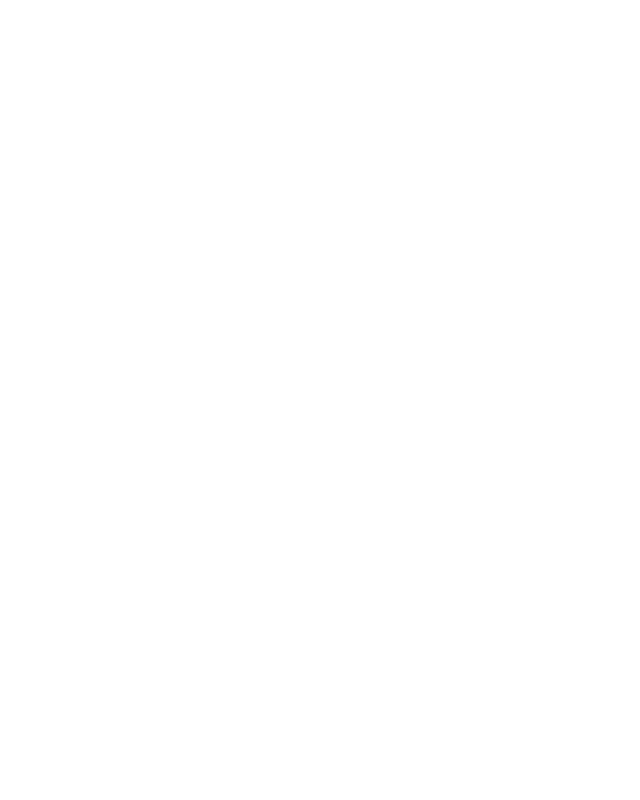
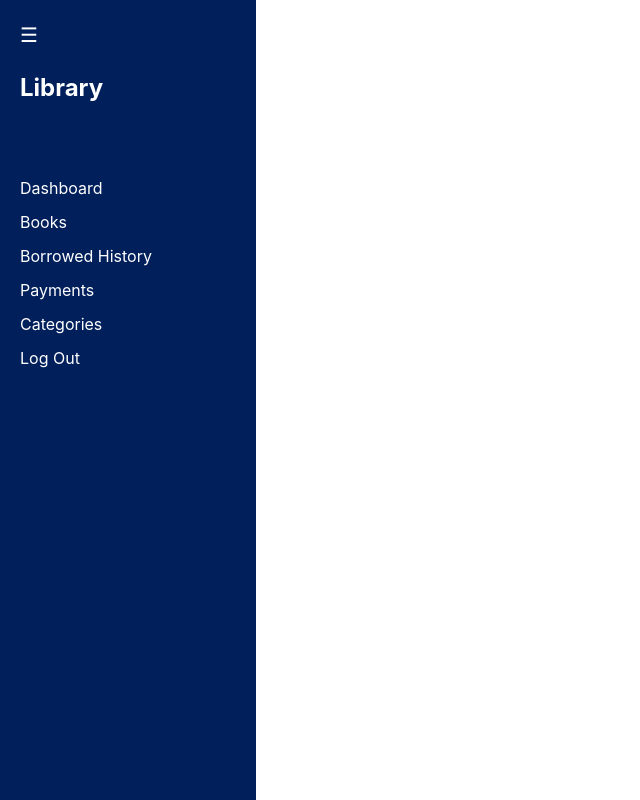
Before and after one commit to OshadiJayananda/lms-frontend, a React (Create React App) app: page /sideBar in a window 1280 px wide. Before the commit this address had no page. Shown: the whole page, without its empty margins (0-640 px from the left). Built offline with nearby package versions, Linux system fonts and the light colour scheme.

Commit message:
Login changes

```diff
--- a/package.json
+++ b/package.json
@@ -10,6 +10,7 @@
     "axios": "^1.7.9",
     "react": "^19.0.0",
     "react-dom": "^19.0.0",
+    "react-icons": "^5.4.0",
     "react-router-dom": "^7.1.3",
     "react-scripts": "5.0.1",
     "react-toastify": "^11.0.3",
--- /dev/null
+++ b/src/Admin/AdminDashboard.js
@@ -0,0 +1,11 @@
+import React from 'react'
+
+function AdminDashboard() {
+  return (
+    <div>
+      <h1>Admin Dashboard</h1>
+    </div>
+  )
+}
+
+export default AdminDashboard
--- a/src/App.js
+++ b/src/App.js
@@ -4,6 +4,9 @@ import Home from './Components/Home';
 import Login from './Components/Login';
 import SignIn from './Components/SignIn';
 import Dashboard from './User/Dashboard';
+import SideBar from './Components/SideBar';
+import Categories from './Admin/Categories';
+import AdminDashboard from './Admin/AdminDashboard';
 
 function App() {
   return (
@@ -15,7 +18,10 @@ function App() {
           <Route path="/" element={<Home />} />
           <Route path="/login" element={<Login />} />
           <Route path="/signIn" element={<SignIn />} />
+          <Route path="/sideBar" element={<SideBar />} />
           <Route path="/dashboard" element={<Dashboard />} />
+          <Route path="/adminDashboard" element={<AdminDashboard/>} />
+          <Route path="/categories" element={<Categories />} />
 
         </Routes>
       </div>
--- /dev/null
+++ b/src/Components/Header.js
@@ -0,0 +1,55 @@
+import React,{useState} from 'react'
+
+function Header() {
+      const [isSidebarCollapsed, setSidebarCollapsed] = useState(false);
+
+
+  return (
+
+      <div
+          style={{
+            marginLeft: isSidebarCollapsed ? "5%" : "1%",
+            display: "flex",
+            padding: "10px 0",
+            gap: "15px",
+          }}
+        >
+          <a
+            href="#"
+            style={{
+              color: "#000",
+              textDecoration: "none",
+              fontSize: "16px",
+              cursor: "pointer",
+            }}
+          >
+            Book Requests
+          </a>
+          <a
+            href="#"
+            style={{
+              color: "#000",
+              textDecoration: "none",
+              fontSize: "16px",
+              cursor: "pointer",
+            }}
+          >
+            Renew Requests
+          </a>
+          <a
+            href="#"
+            style={{
+              color: "#000",
+              textDecoration: "none",
+              fontSize: "16px",
+              cursor: "pointer",
+            }}
+          >
+            Member Info
+          </a>
+        </div>
+
+  )
+}
+
+export default Header
--- a/src/Components/Login.js
+++ b/src/Components/Login.js
@@ -22,9 +22,9 @@ function Login() {
 
       // Navigate based on the role
       if (userRole === "admin") {
+        navigate("/adminDashboard");
+      } else if (userRole === "user") {
         navigate("/dashboard");
-      } else if (userRole === "user") {
-        navigate("/addBook");
       } else {
         alert("Unknown role: " + userRole);
       }
--- /dev/null
+++ b/src/Components/SideBar.js
@@ -0,0 +1,67 @@
+import React, { useState } from 'react';
+
+function SideBar({ isCollapsed, onToggle }) {
+  return (
+    <div
+      style={{
+        width: isCollapsed ? '5%' : '20%',
+        backgroundColor: '#001f5b',
+        color: '#fff',
+        height: '100vh',
+        position: 'fixed',
+        transition: 'width 0.3s ease',
+      }}
+    >
+      <div style={{ padding: '20px', display: 'flex', flexDirection: 'column', alignItems: isCollapsed ? 'center' : 'flex-start' }}>
+        <button
+          style={{
+            background: 'none',
+            border: 'none',
+            color: '#fff',
+            fontSize: '20px',
+            cursor: 'pointer',
+            marginBottom: '20px',
+          }}
+          onClick={onToggle}
+        >
+          ☰
+        </button>
+        {!isCollapsed && <h1 style={{ textAlign: 'center', fontSize: '24px', marginBottom: '30px', fontWeight: 'bold' }}>Library</h1>}
+        <ul style={{ listStyleType: 'none', padding: 0, marginTop: isCollapsed ? '10px' : '30px' }}>
+          <li style={{ margin: '10px 0' }}>
+            <a href="/dashboard" style={{ color: '#fff', textDecoration: 'none', fontSize: isCollapsed ? '10px' : '16px' }}>
+              Dashboard
+            </a>
+          </li>
+          <li style={{ margin: '10px 0' }}>
+            <a href="#" style={{ color: '#fff', textDecoration: 'none', fontSize: isCollapsed ? '10px' : '16px' }}>
+              Books
+            </a>
+          </li>
+          <li style={{ margin: '10px 0' }}>
+            <a href="#" style={{ color: '#fff', textDecoration: 'none', fontSize: isCollapsed ? '10px' : '16px' }}>
+              Borrowed History
+            </a>
+          </li>
+          <li style={{ margin: '10px 0' }}>
+            <a href="#" style={{ color: '#fff', textDecoration: 'none', fontSize: isCollapsed ? '10px' : '16px' }}>
+              Payments
+            </a>
+          </li>
+          <li style={{ margin: '10px 0' }}>
+            <a href="/categories" style={{ color: '#fff', textDecoration: 'none', fontSize: isCollapsed ? '10px' : '16px' }}>
+              Categories
+            </a>
+          </li>
+          <li style={{ margin: '10px 0' }}>
+            <a href="#" style={{ color: '#fff', textDecoration: 'none', fontSize: isCollapsed ? '10px' : '16px' }}>
+              Log Out
+            </a>
+          </li>
+        </ul>
+      </div>
+    </div>
+  );
+}
+
+export default SideBar;
--- /dev/null
+++ b/src/User/Dashboard.js
@@ -0,0 +1,56 @@
+import React, { useState } from "react";
+import SideBar from "../Components/SideBar";
+import heading_pic from "../images/heading_pic.jpg";
+import Header from "../Components/Header";
+
+function Dashboard() {
+  const [isSidebarCollapsed, setSidebarCollapsed] = useState(false);
+
+  const handleToggle = () => {
+    setSidebarCollapsed(!isSidebarCollapsed);
+  };
+
+  return (
+    <div>
+      <SideBar isCollapsed={isSidebarCollapsed} onToggle={handleToggle} />
+      <div
+        style={{
+          marginLeft: isSidebarCollapsed ? "5%" : "20%",
+          padding: "0px",
+          transition: "margin-left 0.3s ease",
+        }}
+      >
+        <div
+          style={{
+            backgroundImage: `url(${heading_pic})`,
+            height: "100px",
+            backgroundSize: "cover",
+            backgroundPosition: "center",
+            position: "relative",
+            filter: "brightness(150%)", // Increase brightness to lighten the image
+          }}
+        >
+          {/* Heading on top of the header picture */}
+          <h1
+            style={{
+              fontSize: "40px",
+              textAlign: "left", // Align text to the left
+              margin: "20px", // Add some margin for spacing
+              color: "#000", // Set text color to black
+              fontWeight: "bold", // Make text bold
+            }}
+          >
+            Dashboard
+          </h1>
+        </div>
+          <div><Header/></div>
+        <div style={{ padding: "20px" }}>
+          <h2>Welcome to the Dashboard</h2>
+          {/* Add additional dashboard content here */}
+        </div>
+      </div>
+    </div>
+  );
+}
+
+export default Dashboard;
```
Also changed, not shown: src/images/heading_pic.jpg (added), 1 other file (tests, documents, lock files or other folders).
